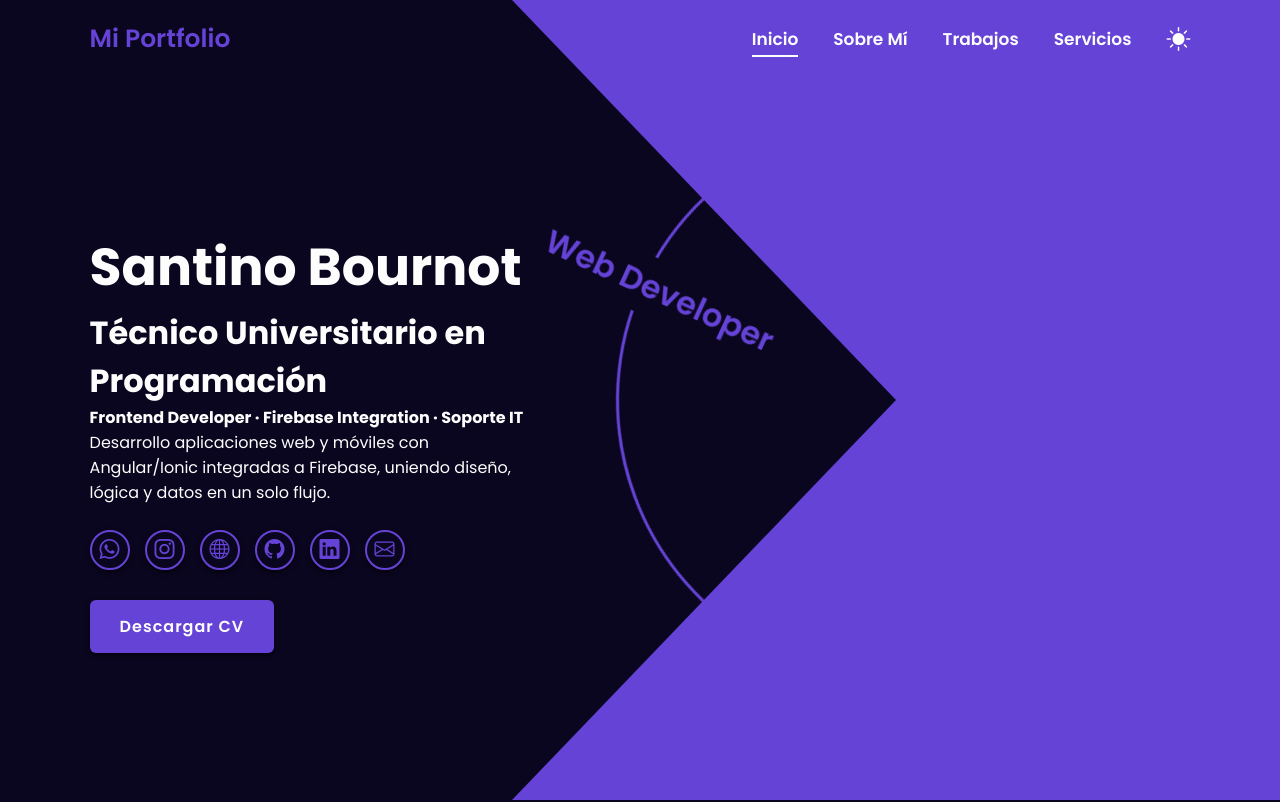
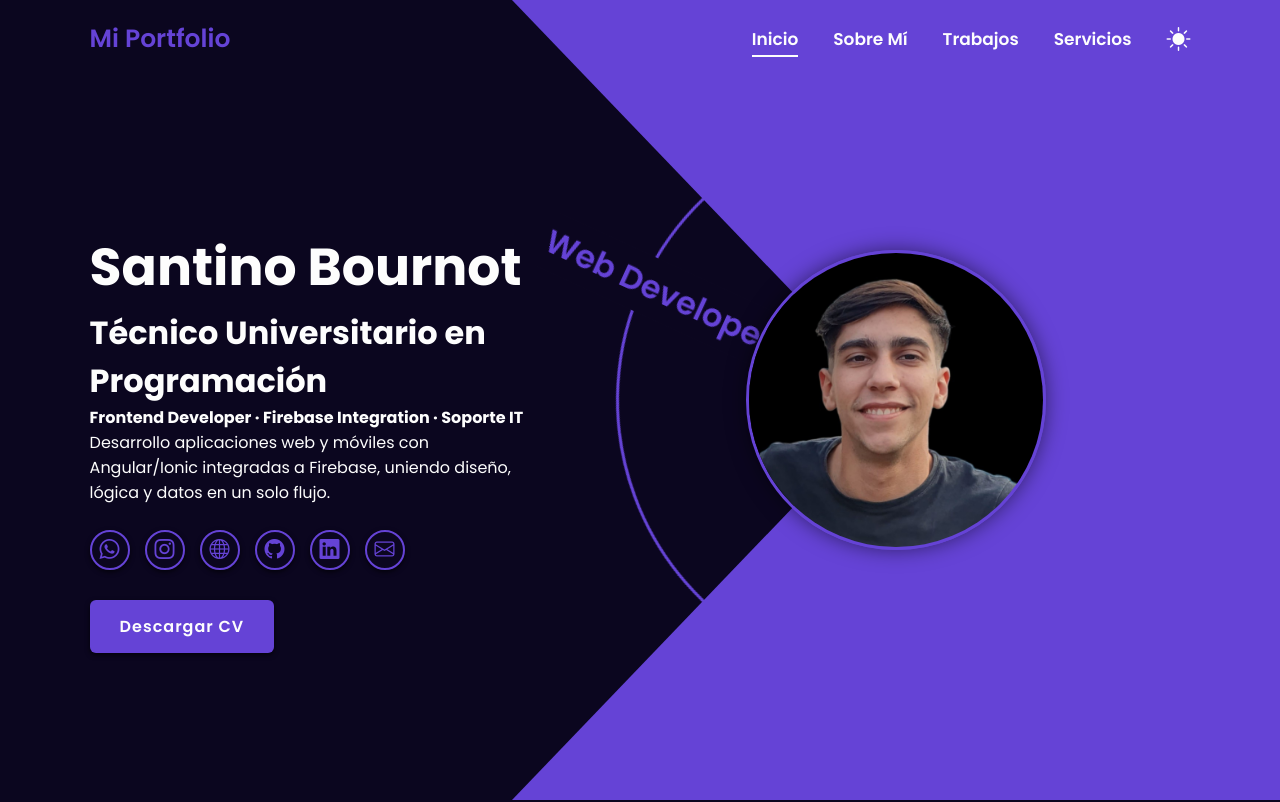
Before and after one commit to Kanky9/Portfolio, an Angular app: page /home in a window 1280 px wide. Shown: the top 802 px of the page. Built offline with nearby package versions, Linux system fonts and the light colour scheme.

Commit message:
add profile image

```diff
--- a/src/app/Components/home/home.component.html
+++ b/src/app/Components/home/home.component.html
@@ -1,8 +1,11 @@
 <app-header></app-header>
 
 <section class="home" id="home">
+
+    <img src="../../../assets/img/perfil/kanky.jpg" alt="Foto de perfil" class="profile-img">
+
     <div class="home-content">
-        <!-- <img src="../../../assets/img/perfil/kanky.jpg" alt="Foto de perfil"> -->
+
         <h1>Santino Bournot</h1>
         <h2>Técnico Universitario en Programación</h2>
         <h3>
--- a/src/styles.scss
+++ b/src/styles.scss
@@ -126,6 +126,46 @@ section {
 .home {
     display: flex;
     align-items: center;
+}
+
+.home .profile-img {
+    position: absolute;
+    top: 50%;
+    right: 384px; /* coincide con el ancho del triángulo */
+    transform: translate(50%, -50%); /* centra la imagen justo en la punta */
+    width: 300px; /* ajustá tamaño según necesites */
+    height: 300px;
+    object-fit: cover;
+    border-radius: 50%;
+    border: 3px solid var(--main-color);
+    box-shadow: 0 0 20px rgba(0, 0, 0, 0.5);
+    z-index: 5;
+}
+
+// .home .profile-img {
+//   position: absolute;
+//   top: 50%;
+//   right: clamp(200px, 25vw, 384px); /* se ajusta dinámicamente al ancho de pantalla */
+//   transform: translate(50%, -50%);
+//   width: clamp(120px, 18vw, 280px); /* escala proporcional */
+//   height: clamp(120px, 18vw, 280px);
+//   object-fit: cover;
+//   border-radius: 50%;
+//   border: 3px solid var(--main-color);
+//   box-shadow: 0 0 20px rgba(0, 0, 0, 0.5);
+//   z-index: 5;
+// }
+
+@media (max-width: 1200px) {
+  .home .profile-img {
+    display: none;
+    // position: relative;
+    // right: auto;
+    // top: auto;
+    // transform: none;
+    // display: block;
+    // margin: 0 auto 2rem;
+  }
 }
 
 .home .home-content {
```
